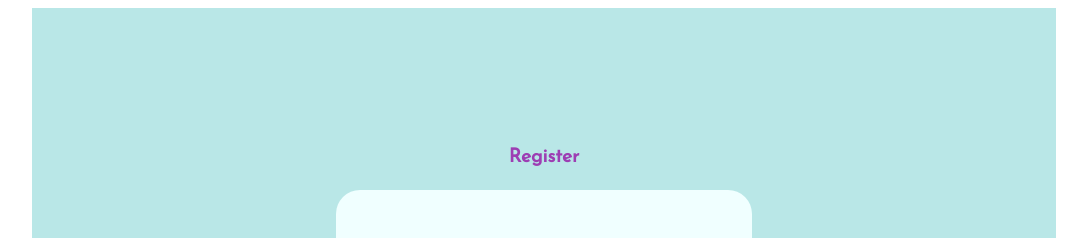
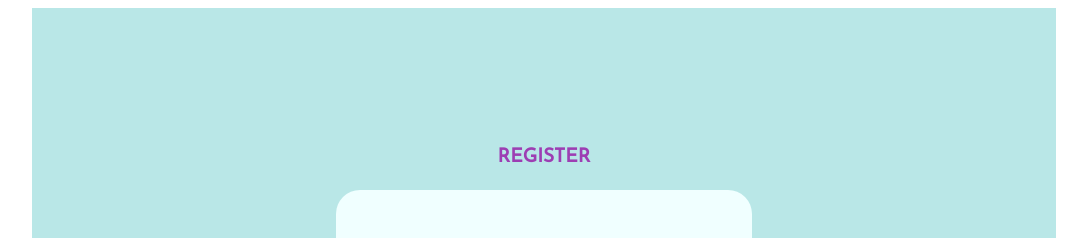
Before and after one commit to muhazAhmed/FullStackProject-ReactBlog, a React (Create React App) app in the folder frontend/: page /Register in a window 1280 px wide. Shown: the top 238 px of the page, without its empty margins (96-1183 px from the left). Built offline with nearby package versions, Linux system fonts and the light colour scheme.

Commit message:
Updated register page

```diff
--- a/frontend/src/pages/Register.jsx
+++ b/frontend/src/pages/Register.jsx
@@ -4,7 +4,7 @@ import { Link } from 'react-router-dom'
 const Register = () => {
   return (
     <div className='auth'>
-      <h1>Register</h1>
+      <h1>REGISTER</h1>
       <form>
         <input required type="text" placeholder="username"/>
         <input required type="email" placeholder="email"/>
```
